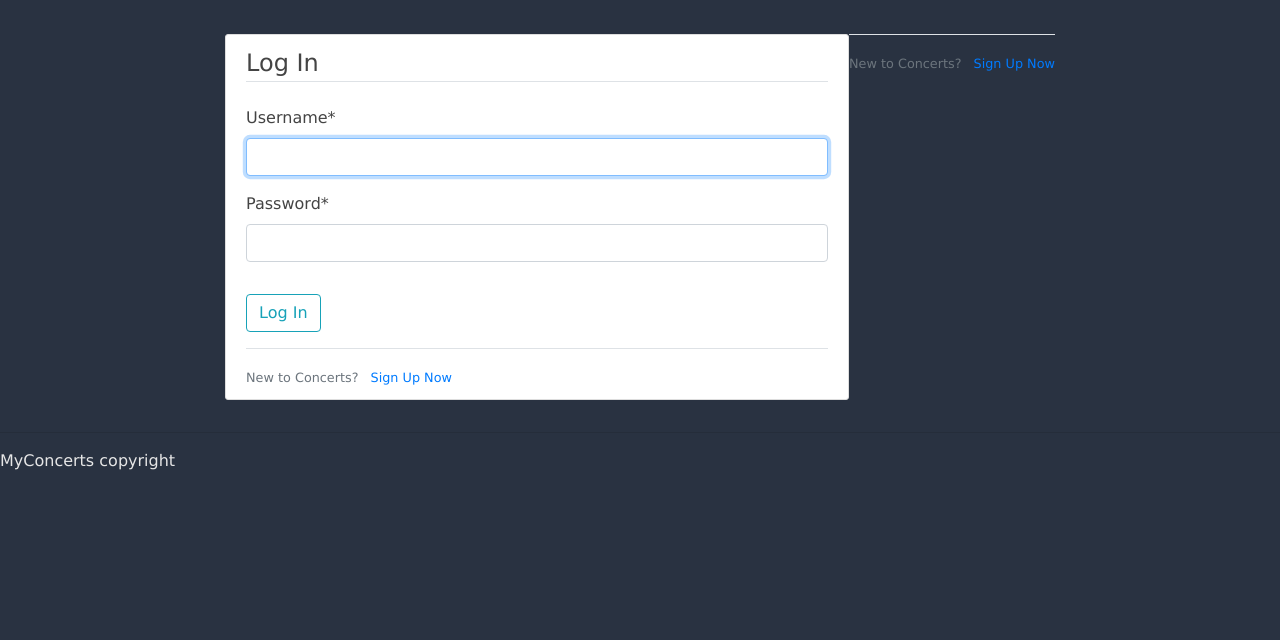
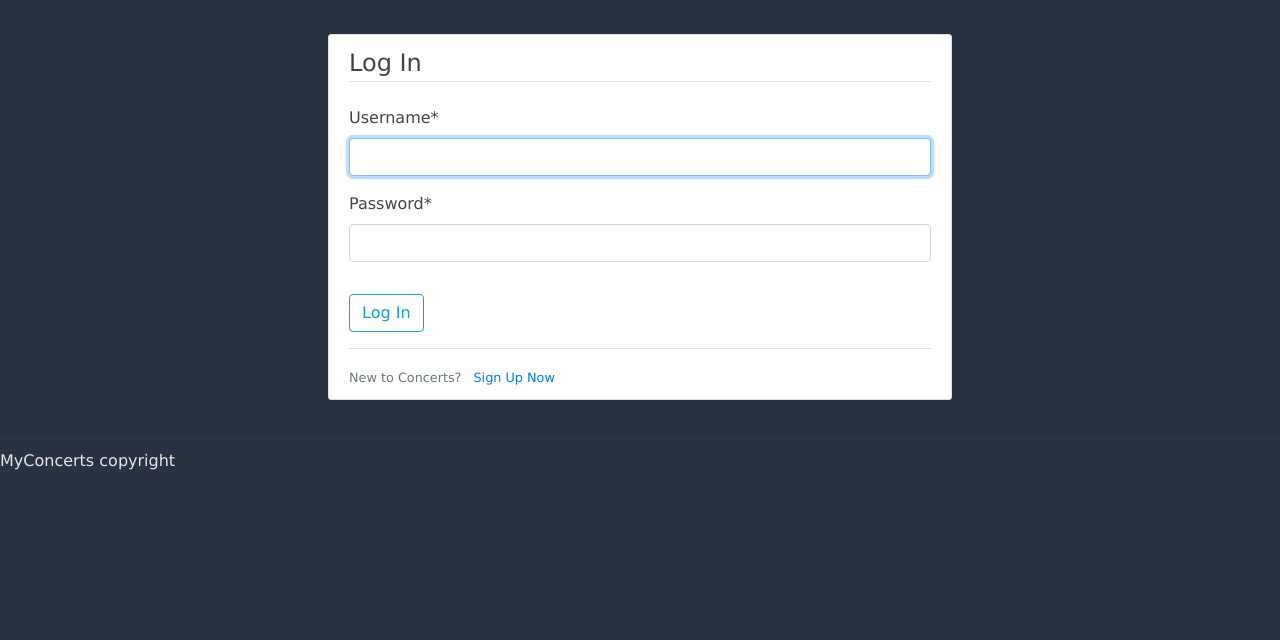
Before and after one commit to Zachhi/MyConcerts, a Django app: page /login/ in a window 1280 px wide. Shown: the part 62-702 px from the top of the page. Run offline with Django 3.2, Linux system fonts and the light colour scheme; some libraries are stand-ins or nearby versions.

Commit message:
remove duplicate on login page

```diff
--- a/users/templates/users/login.html
+++ b/users/templates/users/login.html
@@ -19,11 +19,11 @@
         </div>
     </div>
   </form>
-  <div class="border-top pt-3">
+  <!-- <div class="border-top pt-3">
     <small class="text-muted">
       New to Concerts?
       <a class="ml-2" href="{% url 'register'%}">Sign Up Now</a>
     </small>
-  </div>
+  </div> -->
 </div>
 {% endblock content %}
```
